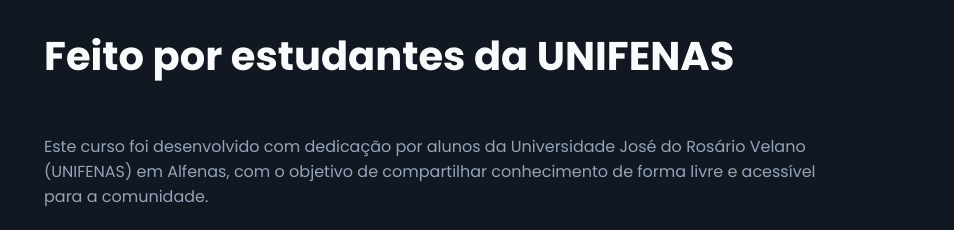
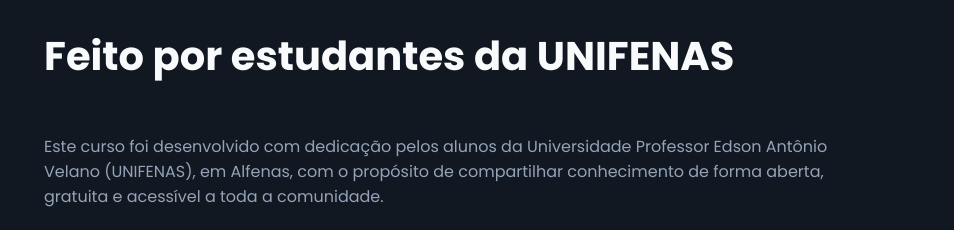
Before and after one commit to G0LTHER/nivelup, a plain HTML site: page index.html in a window 1280 px wide. Shown: the part 1620-1850 px from the top of the page, 326-1280 px from the left. Drawn offline with Linux system fonts and the light colour scheme.

Commit message:
Update index.html

```diff
--- a/index.html
+++ b/index.html
@@ -93,7 +93,7 @@
                 <img src="https://i.imgur.com/Yq5pG5A.png" alt="Logo Unifenas" class="university-logo">
                 <div class="developers-bio">
                     <h2 class="section-title">Feito por estudantes da UNIFENAS</h2>
-                    <p>Este curso foi desenvolvido com dedicação por alunos da Universidade José do Rosário Velano (UNIFENAS) em Alfenas, com o objetivo de compartilhar conhecimento de forma livre e acessível para a comunidade.</p>
+                    <p>Este curso foi desenvolvido com dedicação pelos alunos da Universidade Professor Edson Antônio Velano (UNIFENAS), em Alfenas, com o propósito de compartilhar conhecimento de forma aberta, gratuita e acessível a toda a comunidade.</p>
                     <a href="desenvolvedores.html" class="cta-button-secondary">Conheça os Desenvolvedores</a>
                 </div>
             </div>
```
